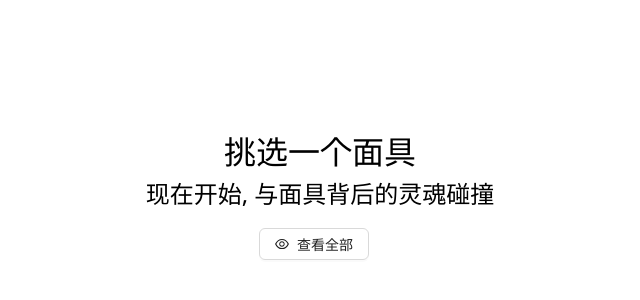
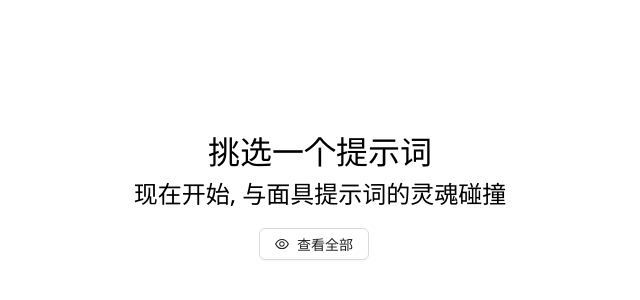
Before and after one commit to salphal/ai-prompt-front, a React (Vite) app: page /overview in a window 1280 px wide. Shown: the top 300 px of the page, without its empty margins (320-960 px from the left). Built offline with nearby package versions, Linux system fonts and the light colour scheme.

Commit message:
fix: 🐛 update title and desc

```diff
--- a/src/pages/overview/overview.tsx
+++ b/src/pages/overview/overview.tsx
@@ -54,8 +54,8 @@ const Overview: React.FC<OverviewProps> = (props: OverviewProps) => {
         {/*<PromptMessage/>*/}
 
         <div className={Styles.info}>
-          <div className={Styles.title}>挑选一个面具</div>
-          <div className={Styles.subTitle}>现在开始, 与面具背后的灵魂碰撞</div>
+          <div className={Styles.title}>挑选一个提示词</div>
+          <div className={Styles.subTitle}>现在开始, 与面具提示词的灵魂碰撞</div>
         </div>
         <div className={Styles.controller}>
           <Button className={'mr-3'} icon={<EyeOutlined/>}><Link to={'/home'}>查看全部</Link></Button>
```
